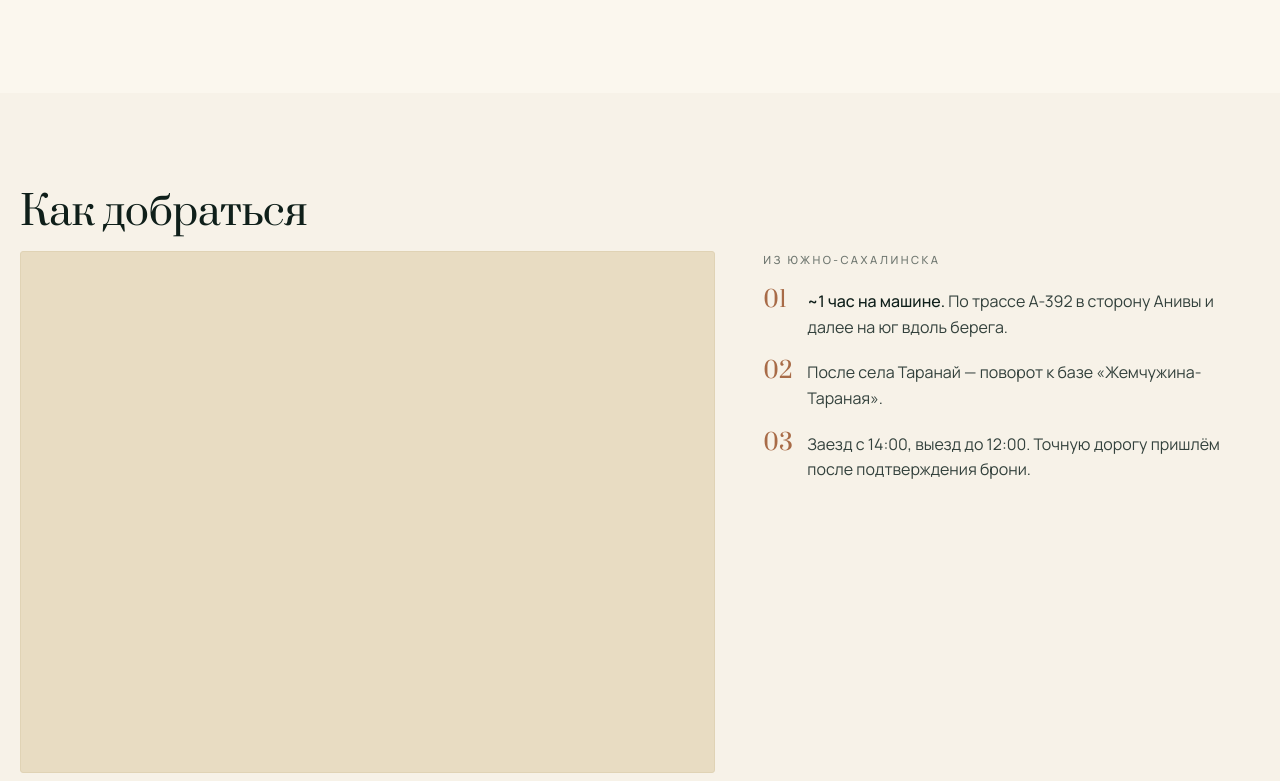
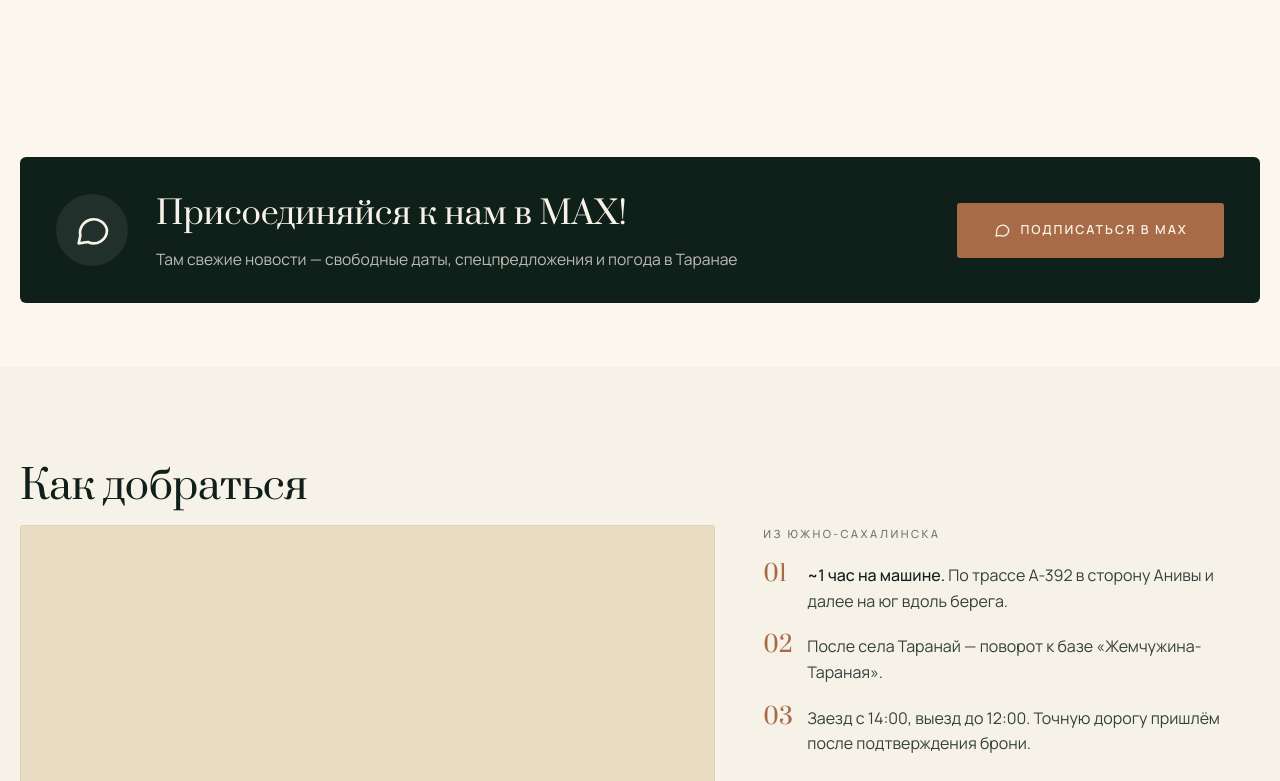
Before and after one commit to timoo1t/zhemchuzhina-taranaya, a website: page public/index.html in a window 1280 px wide. Shown: the part 3110-3891 px from the top of the page. Drawn offline with Linux system fonts and the light colour scheme; no server answers.

Commit message:
Thicker burger icon + MAX channel promo section between reviews and map

```diff
--- a/public/css/style.css
+++ b/public/css/style.css
@@ -163,13 +163,20 @@ a { color: inherit; text-decoration: none; }
   border: none;
   cursor: pointer;
   padding: 0.5rem;
+  color: inherit;
 }
 
 .burger span {
   display: block;
-  width: 22px;
-  height: 1px;
+  width: 24px;
+  height: 2px;
+  border-radius: 2px;
   background: currentColor;
+}
+
+.header--hero .burger span {
+  background: var(--white);
+  box-shadow: 0 0 4px rgba(0, 0, 0, 0.35);
 }
 
 /* Buttons */
@@ -1205,6 +1212,83 @@ a { color: inherit; text-decoration: none; }
   white-space: nowrap;
 }
 
+/* MAX channel promo */
+.section-max-promo {
+  padding: 4rem 0;
+  background: var(--cream);
+}
+
+.max-promo {
+  display: grid;
+  grid-template-columns: auto 1fr auto;
+  align-items: center;
+  gap: 1.75rem;
+  background: var(--ink);
+  color: var(--paper);
+  padding: 2rem 2.25rem;
+  border-radius: var(--radius-lg);
+}
+
+.max-promo__icon {
+  display: inline-flex;
+  align-items: center;
+  justify-content: center;
+  width: 72px;
+  height: 72px;
+  border-radius: 999px;
+  background: rgba(247, 242, 232, 0.08);
+  color: var(--paper);
+  flex-shrink: 0;
+}
+
+.max-promo__text {
+  min-width: 0;
+}
+
+.max-promo__title {
+  margin: 0 0 0.4rem;
+  font-family: var(--font-display);
+  font-size: clamp(1.5rem, 3vw, 2rem);
+  font-weight: 500;
+  letter-spacing: -0.005em;
+  color: var(--paper);
+}
+
+.max-promo__lead {
+  margin: 0;
+  font-size: 0.98rem;
+  color: rgba(247, 242, 232, 0.75);
+  line-height: 1.55;
+}
+
+.max-promo__cta {
+  display: inline-flex;
+  align-items: center;
+  gap: 0.6rem;
+  white-space: nowrap;
+  flex-shrink: 0;
+}
+
+@media (max-width: 900px) {
+  .max-promo {
+    grid-template-columns: 1fr;
+    text-align: center;
+    padding: 2rem 1.5rem;
+    gap: 1.25rem;
+  }
+  .max-promo__icon {
+    margin: 0 auto;
+    width: 56px;
+    height: 56px;
+  }
+  .max-promo__cta {
+    justify-self: center;
+    width: 100%;
+    max-width: 320px;
+    justify-content: center;
+  }
+}
+
 @media (hover: hover) {
   .map-brand:hover {
     border-color: var(--ink);
--- a/public/index.html
+++ b/public/index.html
@@ -221,6 +221,28 @@
     </div>
   </section>
 
+  <section class="section-max-promo" id="max-promo">
+    <div class="container">
+      <div class="max-promo">
+        <div class="max-promo__icon" aria-hidden="true">
+          <svg width="40" height="40" viewBox="0 0 24 24" fill="none" stroke="currentColor" stroke-width="1.6" stroke-linecap="round" stroke-linejoin="round">
+            <path d="M21 12a8 8 0 0 1-11.5 7.2L4 20l1-4.5A8 8 0 1 1 21 12z"/>
+          </svg>
+        </div>
+        <div class="max-promo__text">
+          <h2 class="max-promo__title">Присоединяйся к нам в MAX!</h2>
+          <p class="max-promo__lead">Там свежие новости — свободные даты, спецпредложения и погода в Таранае</p>
+        </div>
+        <a href="#" class="btn btn--find btn--lg max-promo__cta" data-site-max>
+          <svg width="18" height="18" viewBox="0 0 24 24" fill="none" stroke="currentColor" stroke-width="1.8" stroke-linecap="round" stroke-linejoin="round" aria-hidden="true">
+            <path d="M21 12a8 8 0 0 1-11.5 7.2L4 20l1-4.5A8 8 0 1 1 21 12z"/>
+          </svg>
+          <span>Подписаться в MAX</span>
+        </a>
+      </div>
+    </div>
+  </section>
+
   <section class="section-map" id="kak-dobratsya">
     <div class="container">
       <h2 class="section-title section-title--left">Как добраться</h2>
```
